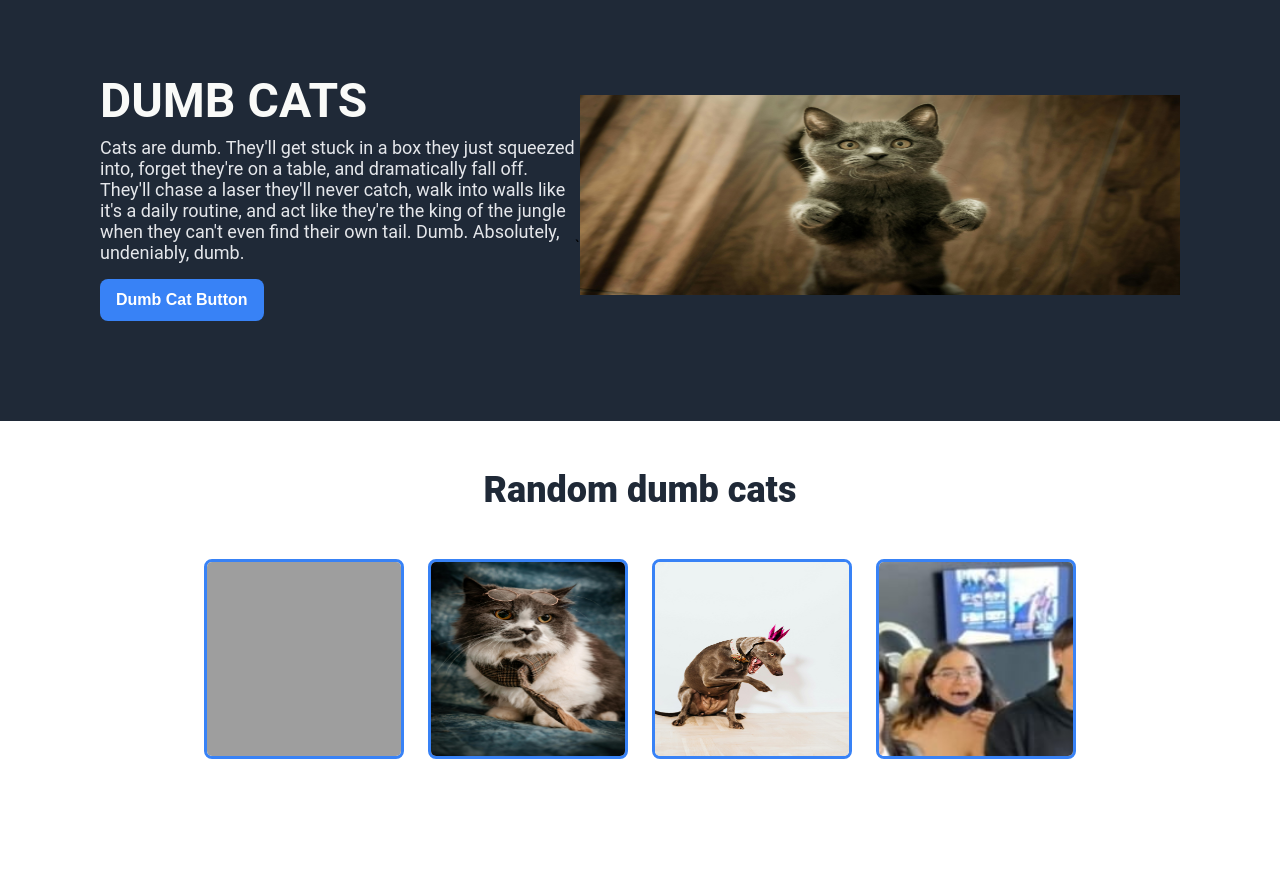
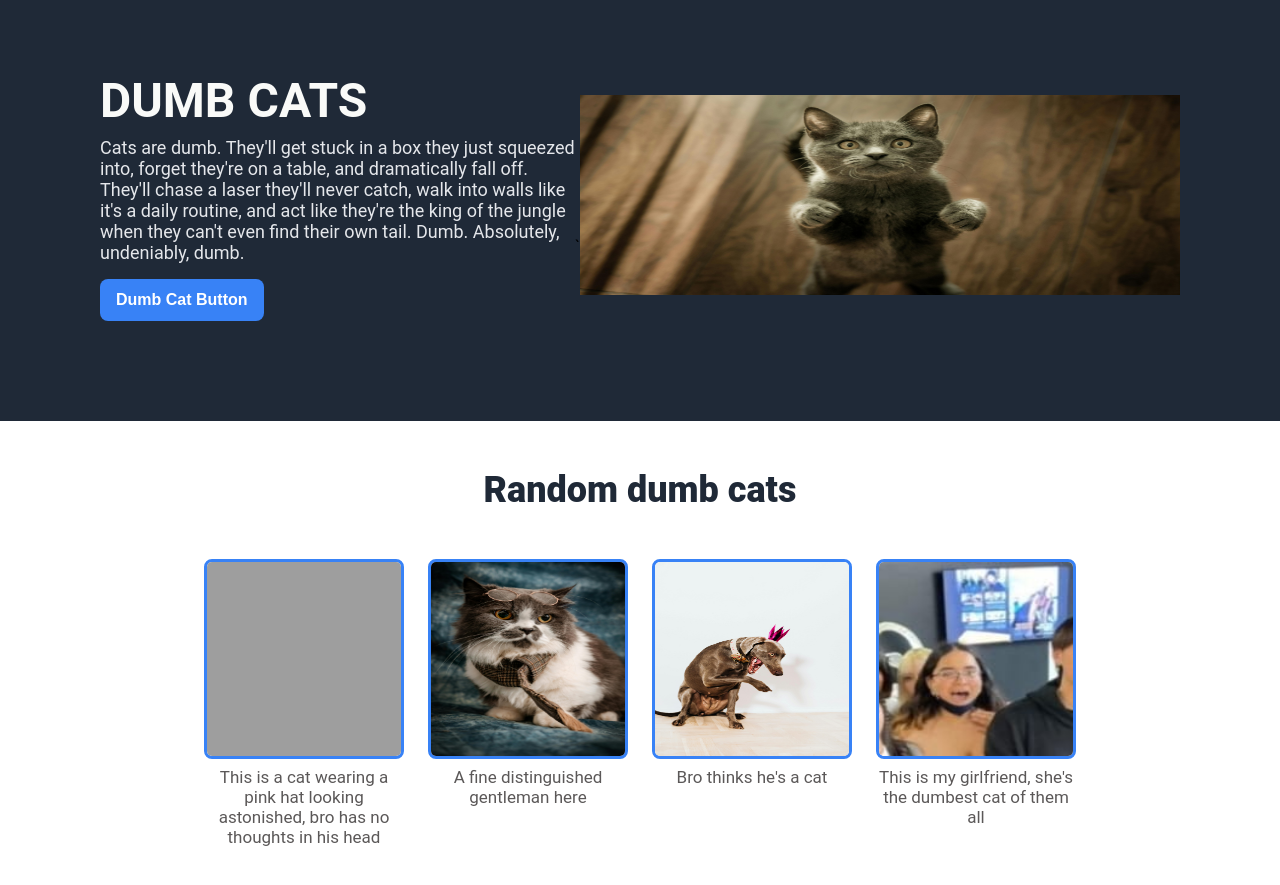
Before and after one commit to C0de3nchantress/dumb-cats, a plain HTML site: page index.html in a window 1280 px wide. Shown: the part 155-1040 px from the top of the page. Before the commit the page ends 914 px from the top, so only its background shows below. Drawn offline with Linux system fonts and the light colour scheme; grey boxes are pictures that could not be loaded.

Commit message:
bug fixes for the second section

```diff
--- a/style.css
+++ b/style.css
@@ -96,7 +96,7 @@ html, body {
 }
 
 .pics img {
-    width: 200px;
+    width: 100%;
     height: 200px;
     border: #3882F6 solid;
     border-radius: 8px;
@@ -106,7 +106,7 @@ html, body {
 
 .pics {
     display: flex;
-    align-items: center;
+    align-items: stretch;
     justify-content: center;
     gap: 24px;
     text-align: center;
@@ -114,12 +114,15 @@ html, body {
 
 .pic {
     width: 200px;
-    height: 200px;
+    display: flex;
+    flex-direction: column;
     align-items: center;
-    justify-content: center;
+    justify-content: flex-start;
 }
 
 .pic p {
     color: rgb(91, 88, 88);
     margin-bottom: 48px;
+    flex-grow: 1;
+    font-size: 17px;
 }
```
